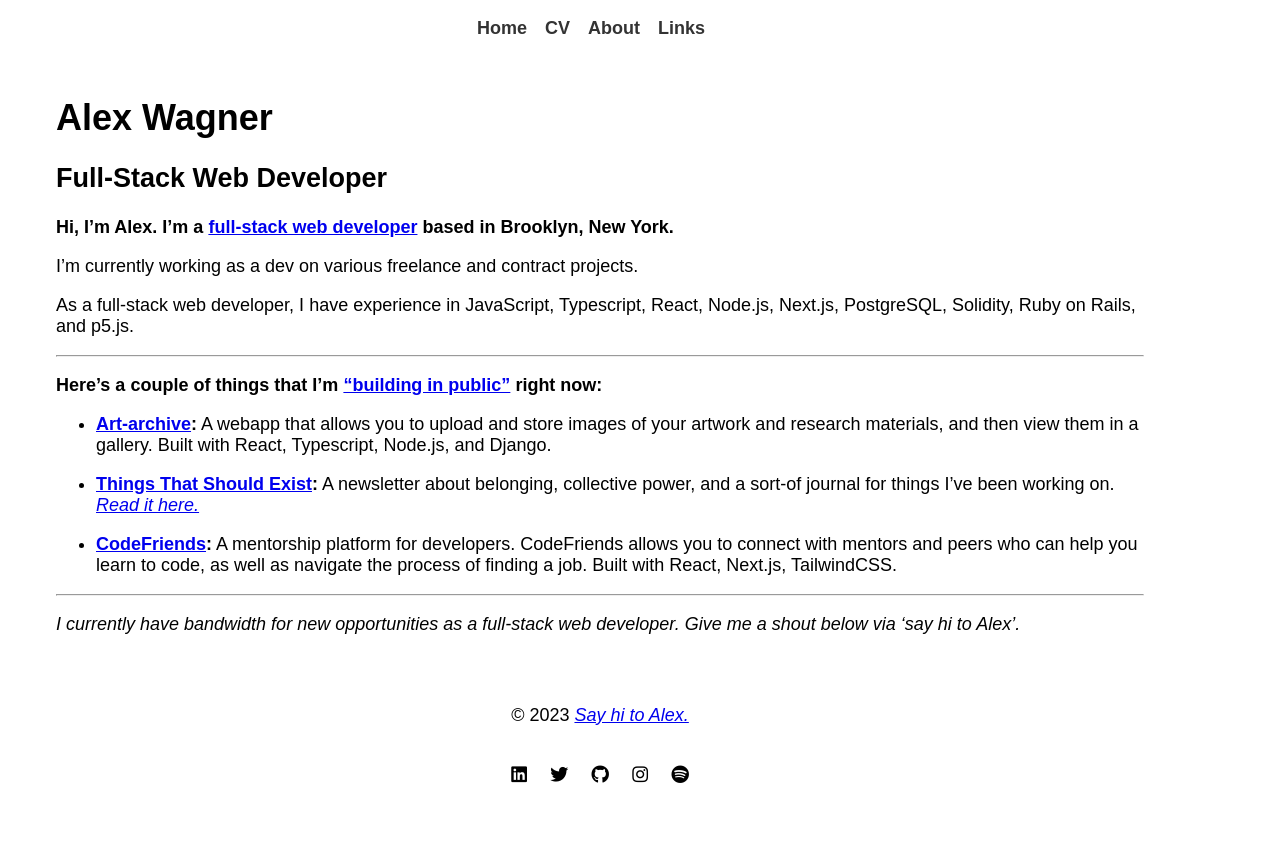
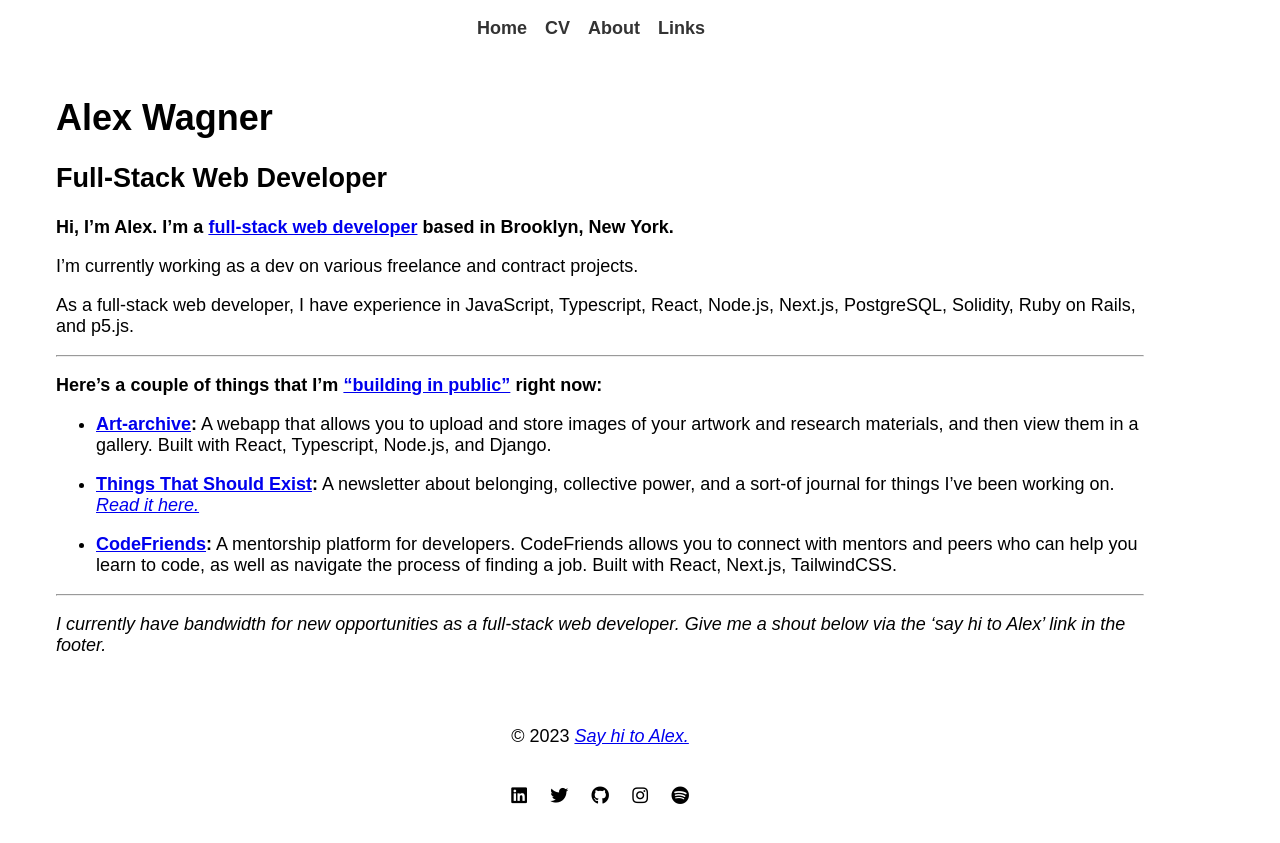
Before and after one commit to alexdwagner/alexdwagner.github.io, a Jekyll site: the page built from index.md, in a window 1280 px wide. Shown: the top 843 px of the page. Built offline with Jekyll 4.4.1, drawn with Linux system fonts in a browser that asks for light colours.

Commit message:
Content.

```diff
--- a/index.md
+++ b/index.md
@@ -24,4 +24,4 @@ As a full-stack web developer, I have experience in JavaScript, Typescript, Reac
 
 ---
 
-*I currently have bandwidth for new opportunities as a full-stack web developer. Give me a shout below via 'say hi to Alex'.*
+*I currently have bandwidth for new opportunities as a full-stack web developer. Give me a shout below via the 'say hi to Alex' link in the footer.*
```
